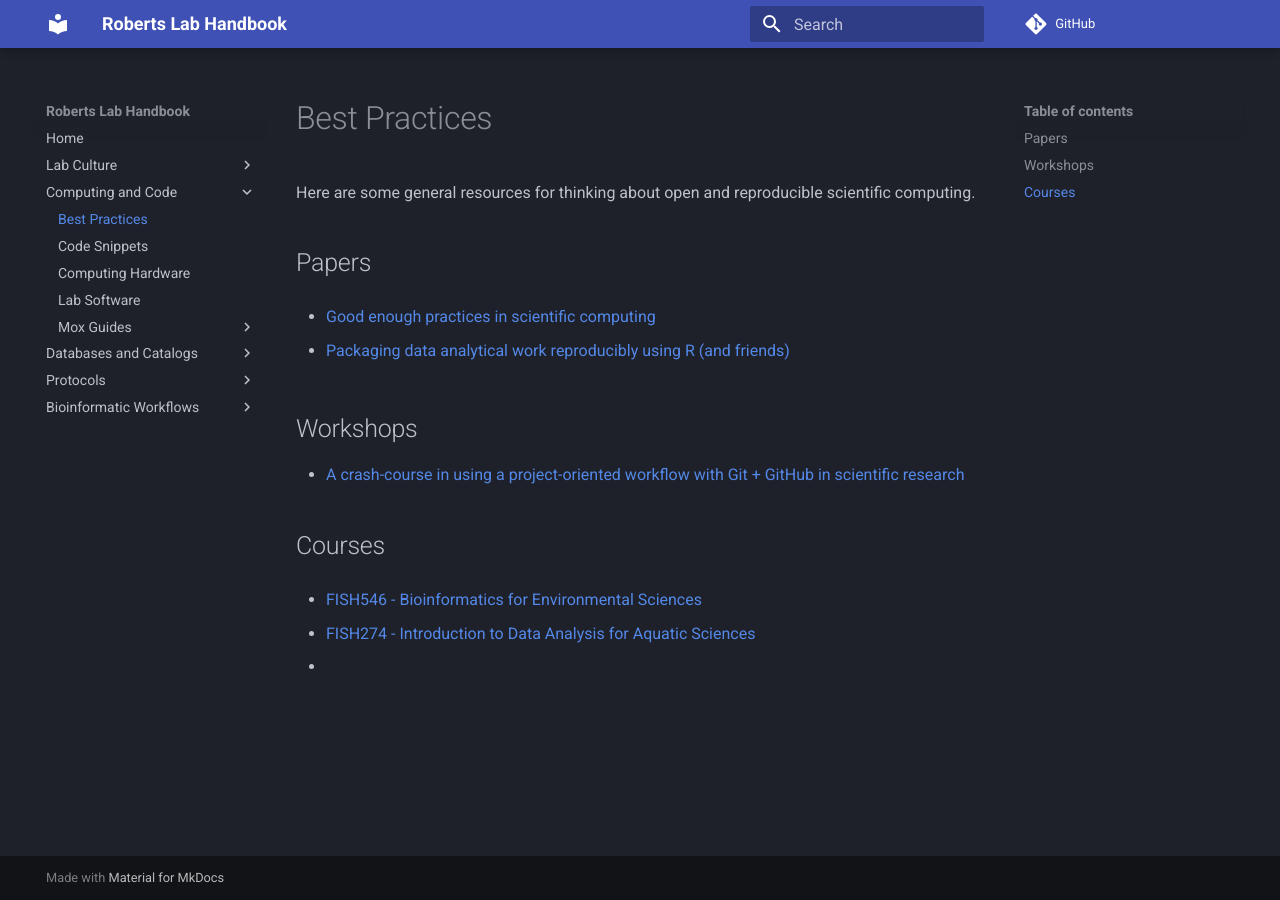
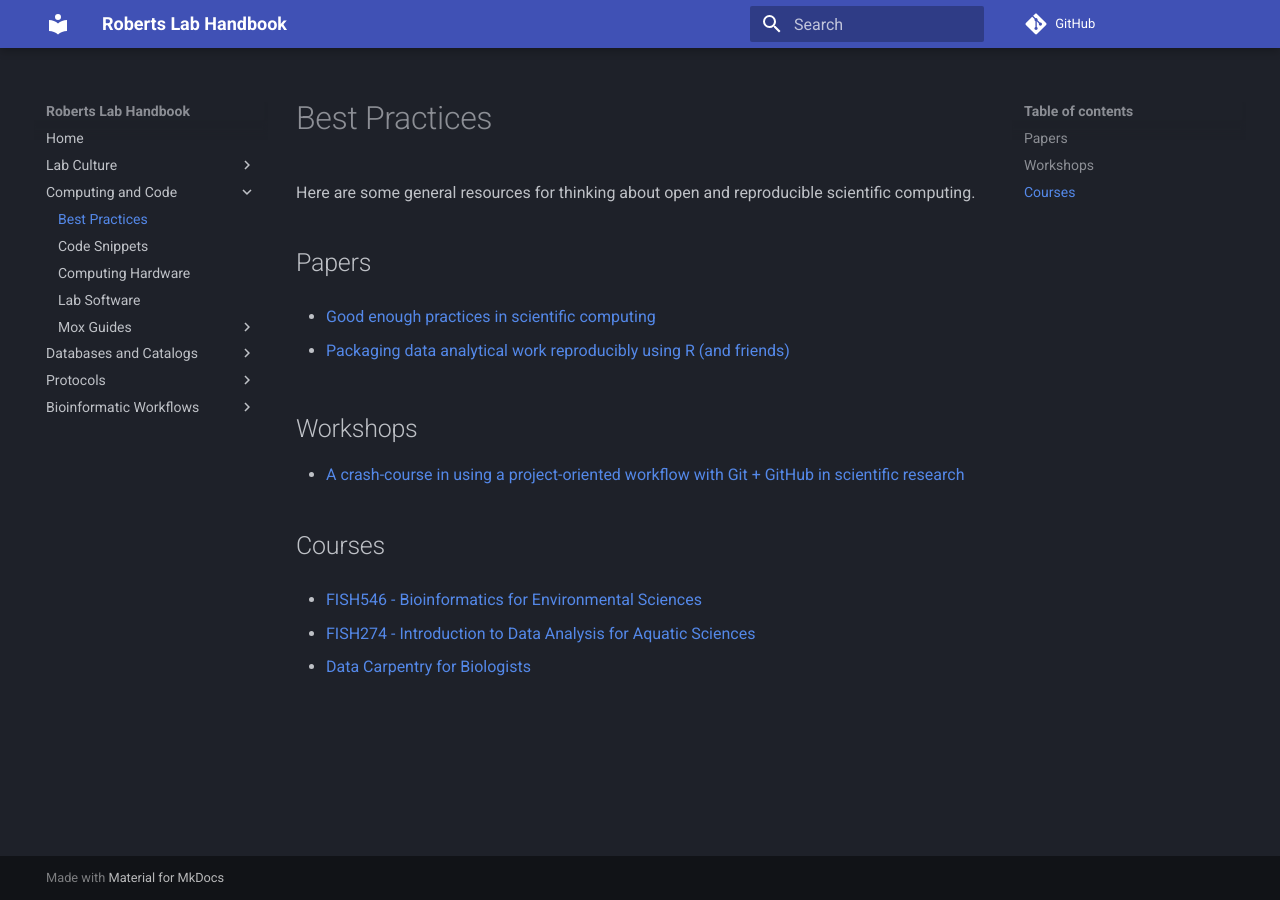
Before and after one commit to RobertsLab/resources, an MkDocs documentation site: the page built from docs/Computing-Best-Practices.md, in a window 1280 px wide. Built offline with MkDocs 1.6.1 and Material for MkDocs 9.7.7, drawn with Linux system fonts in a browser that asks for light colours; comment, search, counter and statistics services are not loaded.

Commit message:
Update Computing-Best-Practices.md

```diff
--- a/docs/Computing-Best-Practices.md
+++ b/docs/Computing-Best-Practices.md
@@ -20,4 +20,4 @@ Here are some general resources for thinking about open and reproducible scienti
 
 - [FISH274 - Introduction to Data Analysis for Aquatic Sciences](https://sr320.github.io/course-fish274-2020/)
 
--
+- [Data Carpentry for Biologists](https://datacarpentry.org/semester-biology/)
```
